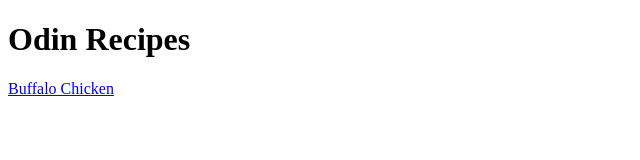
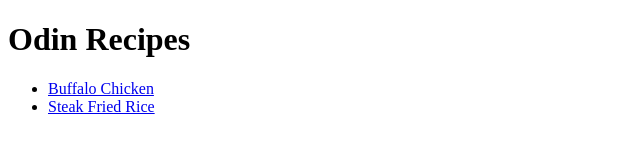
Before and after one commit to SSJoel/odin-recipes, a plain HTML site: page index.html in a window 1280 px wide. Shown: the whole page, without its empty margins (0-640 px from the left). Drawn offline with Linux system fonts and the light colour scheme.

Commit message:
Adding another recipe to site

```diff
--- a/index.html
+++ b/index.html
@@ -7,6 +7,10 @@
 
     <body>
         <h1>Odin Recipes</h1>
-        <a href="recipes/buffalo-chicken.html">Buffalo Chicken</a>
+        <ul>
+            <li><a href="recipes/buffalo-chicken.html">Buffalo Chicken</a></li>
+            <li><a href="recipes/steak-fried-rice.html">Steak Fried Rice</a></li>
+
+        </ul>
     </body>
 </html>
```
Also changed, not shown: images/steak-fried-rice.jpg (added), recipes/steak-fried-rice.html (added).
